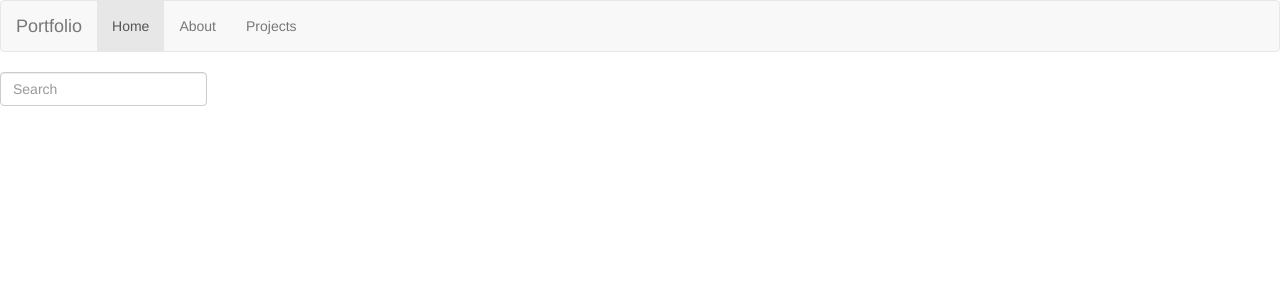
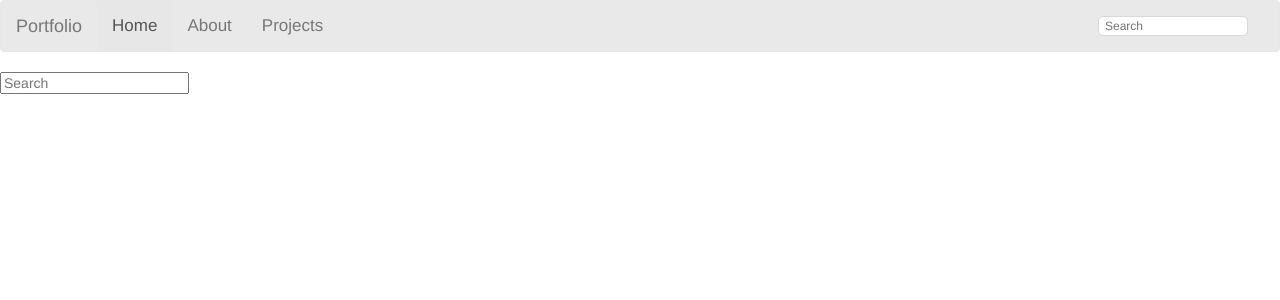
Before and after one commit to ArossThompson/ui-components, a React (Create React App) app: page /home in a window 1280 px wide. Shown: the top 300 px of the page. Built offline with nearby package versions, Linux system fonts and the light colour scheme.

Commit message:
Made Search component a basic text input and imported and used it in the Nav component

```diff
--- a/src/components/Nav/Nav.jsx
+++ b/src/components/Nav/Nav.jsx
@@ -18,7 +18,7 @@ const Nav = ({ pages, siteName, selected }) => {
 
 
   return (
-    <nav className="navbar navbar-default">
+    <nav className="navbar navbar-default topnav">
       <div className="container-fluid nav-container">
         <div className="navbar-header">
           <Link className="navbar-brand" to="/home">{siteName}</Link>
@@ -26,8 +26,8 @@ const Nav = ({ pages, siteName, selected }) => {
         <ul className="nav navbar-nav">
           {navPages}
         </ul>
+        <Search />
       </div>
-
     </nav>
   )
 
--- a/src/components/Search/Search.jsx
+++ b/src/components/Search/Search.jsx
@@ -2,11 +2,7 @@ import React, { useState, useEffect } from 'react';
 
 const Search = () => {
   return (
-    <form class="form-inline d-flex justify-content-center md-form form-sm nav-search">
-      <input class="form-control form-control-sm mr-3 w-75" type="text" placeholder="Search"
-        aria-label="Search"></input>
-      <i class="fas fa-search" aria-hidden="true"></i>
-    </form>
+    <input type="text" placeholder="Search" aria-label="Search"></input>
   )
 
 
```
